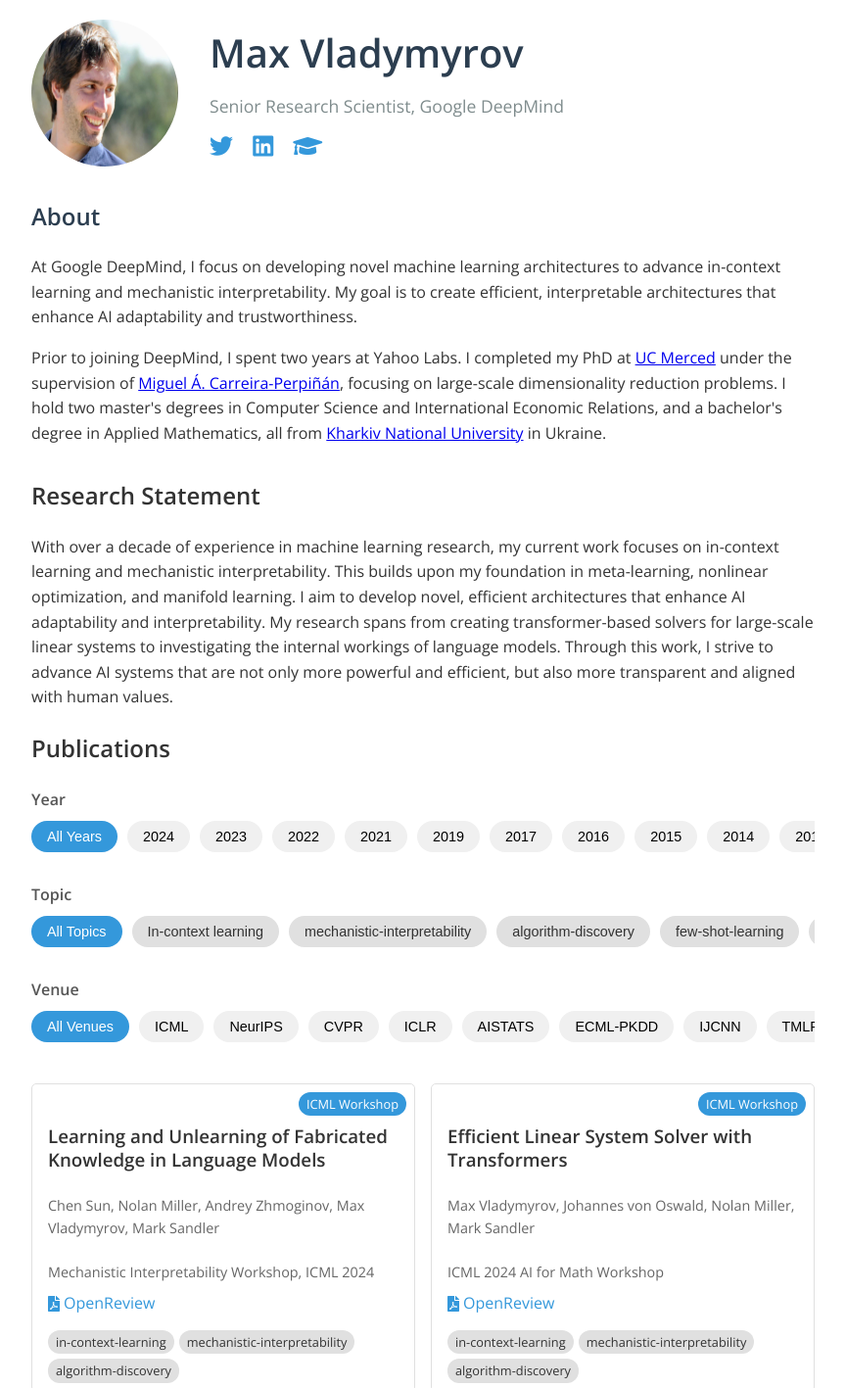
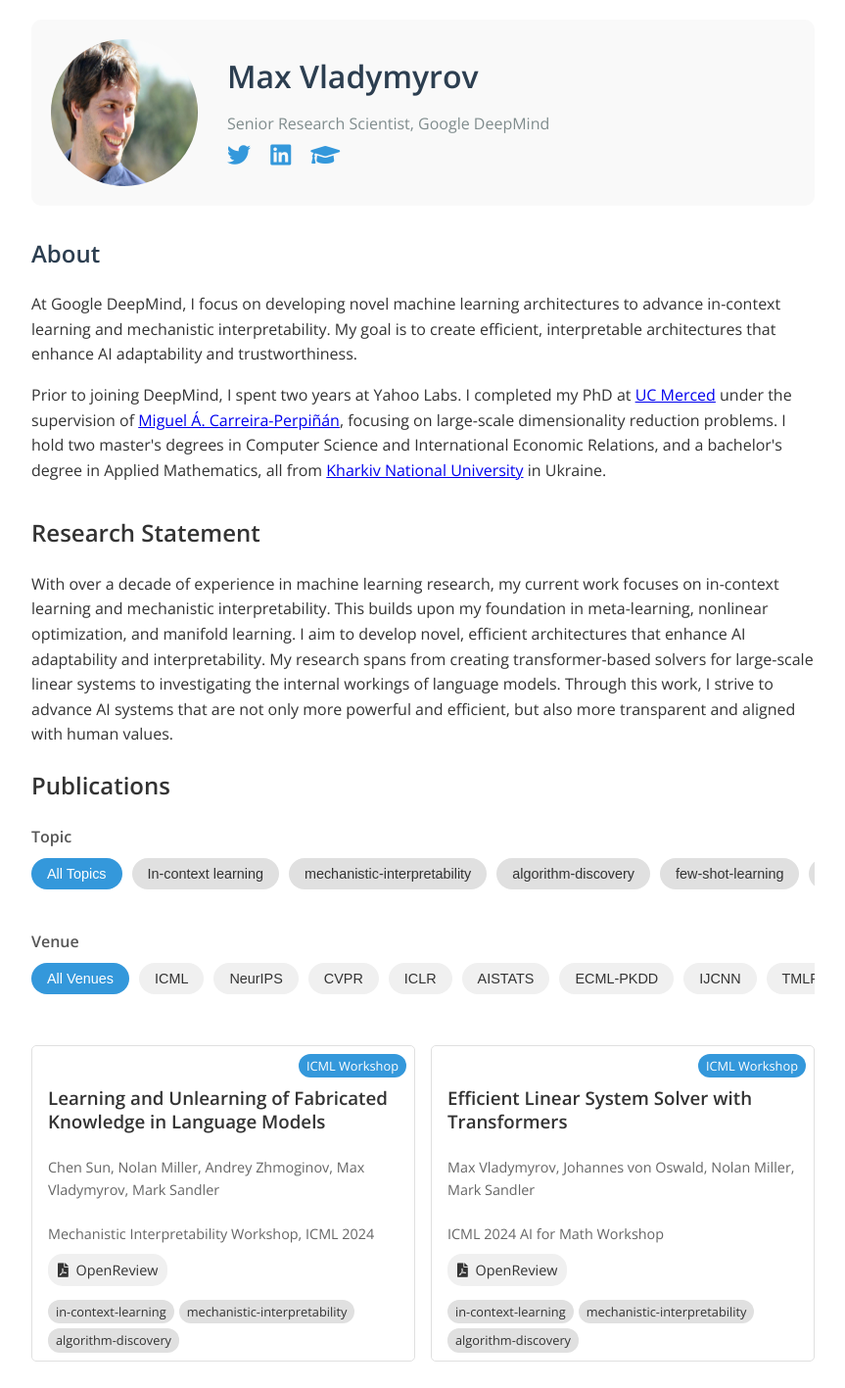
Before and after one commit to max-vladymyrov/max-vladymyrov.github.io, a plain HTML site: page index.html in a window 1280 px wide. Shown: the top 1417 px of the page at 98% size, without its empty margins (208-1071 px from the left). Drawn offline with nearby package versions, Linux system fonts and the light colour scheme.

Commit message:
Update index.html

```diff
--- a/index.html
+++ b/index.html
@@ -31,6 +31,9 @@
     }
     </script>
     <style>
+		html {
+		    scroll-behavior: smooth;
+		}
         body {
             font-family: 'Open Sans', sans-serif;
             line-height: 1.6;
@@ -42,22 +45,24 @@
 		.header {
 		    display: flex;
 		    align-items: center;
-            margin-bottom: 2rem;
+		    padding: 20px;
+		    background-color: #f9f9f9;
+		    border-radius: 10px;
+		    margin-bottom: 30px;
 		}
 		.header img {
 		    width: 150px;
 		    height: 150px;
 		    border-radius: 50%;
-            margin-right: 2rem;
+		    margin-right: 30px;
 		}
+
 		.header-text h1 {
-            margin: 0;
-            font-size: 2.5rem;
+		    margin: 0 0 10px 0;
 		    color: #2c3e50;
 		}
 		.header-text p {
-            margin: 0.5rem 0;
-            font-size: 1.1rem;
+		    margin: 0;
 		    color: #7f8c8d;
 		}
         .social-icons a {
@@ -84,11 +89,15 @@
 	        margin-bottom: 2rem;
 	    }
 		.filter-btn {
-	        background-color: #f1f1f1;
+		    padding: 8px 16px;
 		    border: none;
-	        padding: 0.5rem 1rem;
-	        margin-right: 0.5rem;
+		    border-radius: 20px;
+		    background-color: #f0f0f0;
+		    color: #333;
 		    cursor: pointer;
+		    transition: all 0.3s ease;
+		    margin-right: 10px;
+		    margin-bottom: 10px;
 		}
 		.filter-button {
 		  padding: 8px 16px;
@@ -96,7 +105,7 @@
 		  border-radius: 20px;
 		  background-color: #f0f0f0;
 		  cursor: pointer;
-		  transition: background-color 0.3s;
+		  transition: background-color 0.3s;All Years
 		}
 		.filter-buttons {
 		  display: flex;
@@ -104,11 +113,12 @@
 		  gap: 10px;
 		  margin-bottom: 20px;
 		}
-		.filter-button:hover {
+		.filter-btn:hover {
 		    background-color: #e0e0e0;
 		}
-		.filter-button.active {
-		  background-color: #007bff;
+
+		.filter-btn.active {
+		    background-color: #3498db;
 		    color: white;
 		}
 		.year-buttons, .topic-buttons, .venue-buttons {
@@ -156,15 +166,18 @@
 		    flex-wrap: wrap;
 		    gap: 10px;
 		}
-
 		.pub-link {
-		    color: #3498db;
+		    padding: 5px 10px;
+		    background-color: #f0f0f0;
+		    border-radius: 15px;
+		    font-size: 0.9em;
 		    text-decoration: none;
-		    display: inline-flex;
-		    align-items: center;
-		    white-space: nowrap;
+		    color: #333;
+		    transition: background-color 0.3s ease;
 		}
-
+		.pub-link:hover {
+		    background-color: #e0e0e0;
+		}
 		.pub-link i {
 		    margin-right: 4px;
 		}
@@ -362,7 +375,7 @@
 		<section class="publications">
 		    <h2>Publications</h2>
 <div class="publication-filters">
-    <div class="filter-group">
+    <!-- <div class="filter-group">
         <h4>Year</h4>
         <div class="button-row">
             <button class="filter-btn active" data-filter="all-years">All Years</button>
@@ -378,7 +391,7 @@
             <button class="filter-btn" data-filter="2013">2013</button>
             <button class="filter-btn" data-filter="2012">2012</button>
         </div>
-    </div>
+    </div> -->
 
     <div class="filter-group">
         <h4>Topic</h4>
```
Lines whose indentation alone changed are shown as unchanged.
